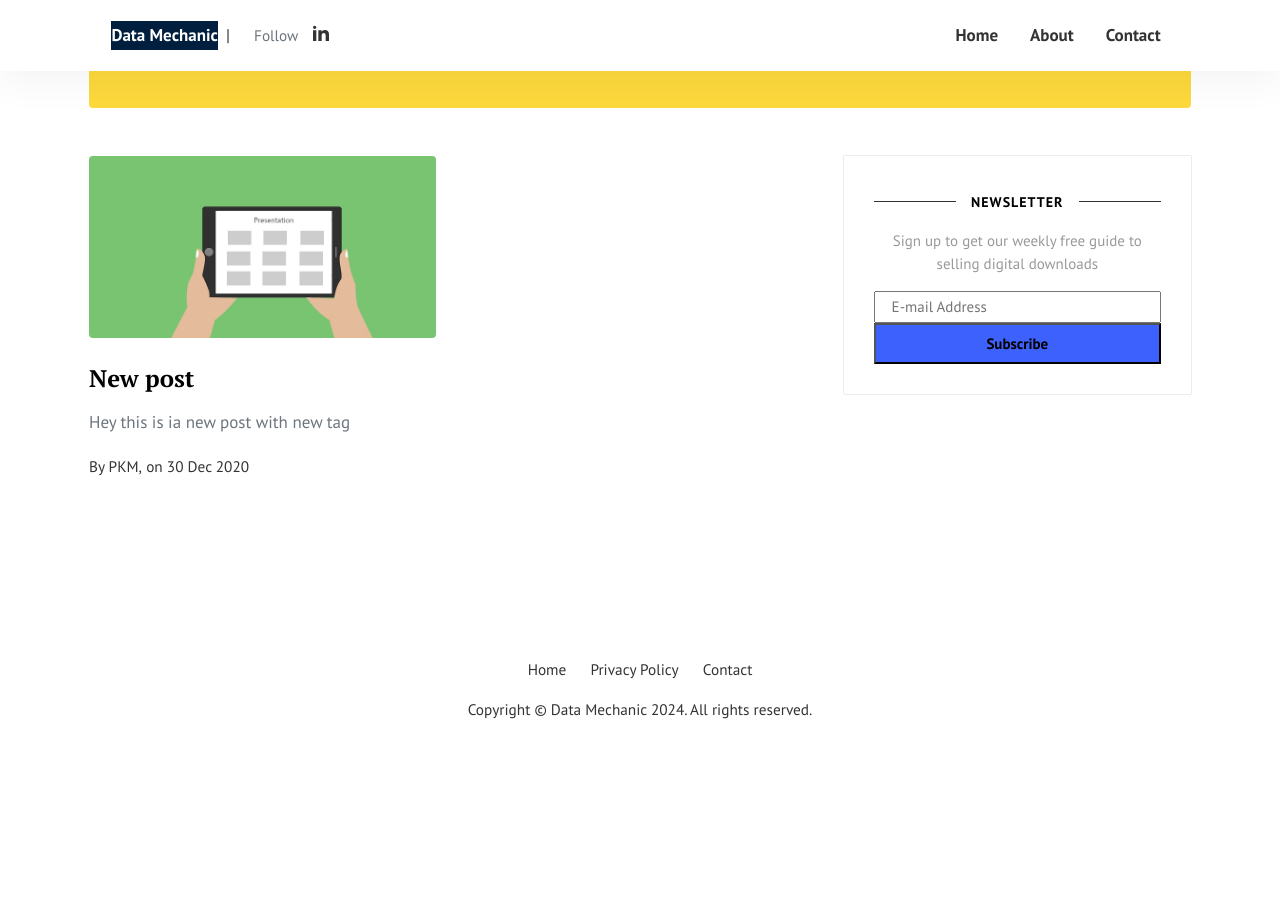
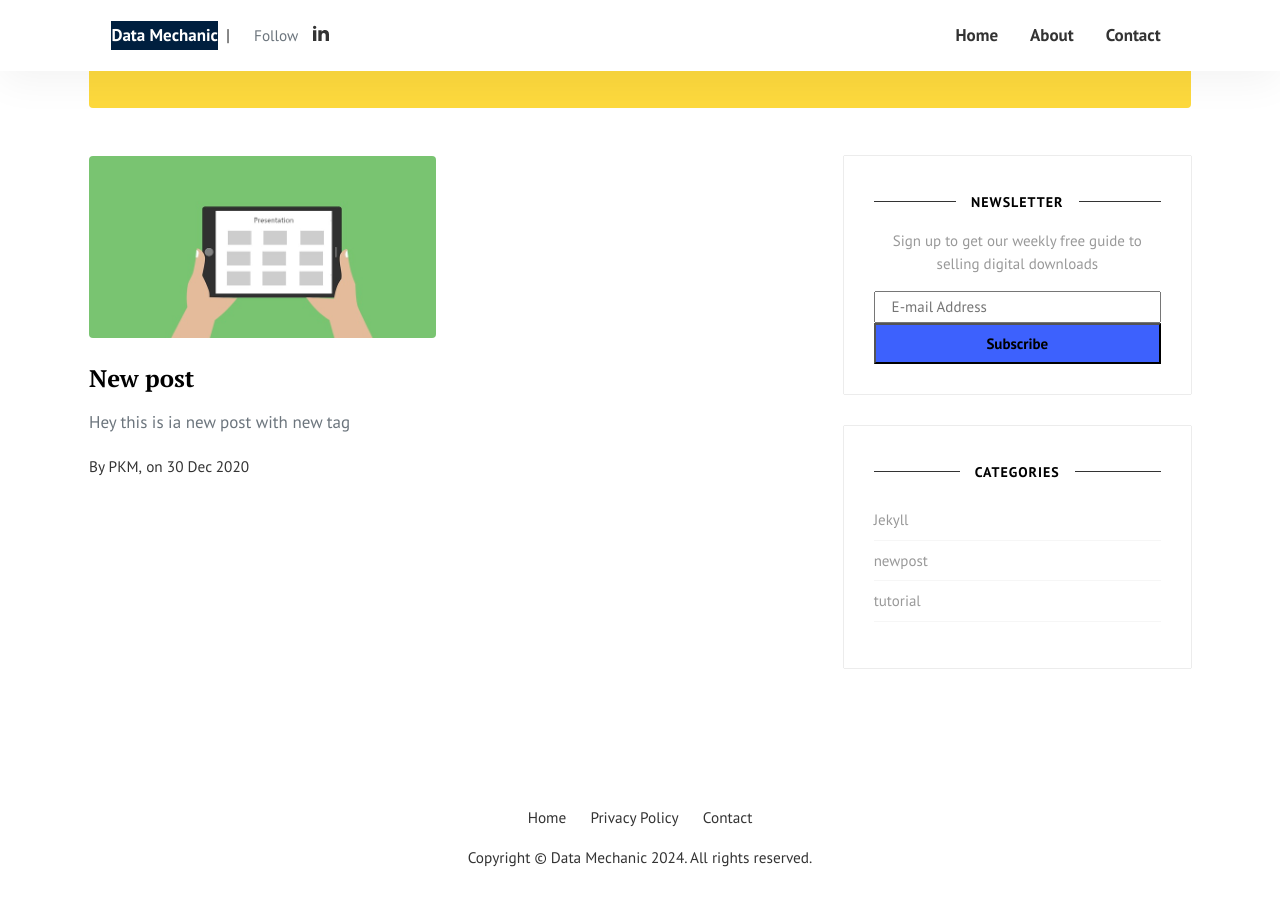
Before and after one commit to pradeap/dev-data-mechanic-website, a Jekyll site: the page built from index.html, in a window 1280 px wide and 900 px high, scrolled down 525 px. Built offline with Jekyll 4.4.1, drawn with Linux system fonts in a browser that asks for light colours; the list of posts is cut into pages by our own code; comment, search, counter and statistics services are not loaded; before the commit the page ends 1277 px from its top, so only the background shows below that.

Commit message:
CATEGORIES

```diff
--- a/_includes/sidebar.html
+++ b/_includes/sidebar.html
@@ -8,3 +8,15 @@
         <img src="{{site.baseurl}}/assets/images/ad.png">
     </div>
 </div> -->
+
+<div class="sidebar-section">
+    <h5><span>Categories</span></h5>
+    <ul>
+        {% assign all_categories = site.categories | sort %}
+        {% for category in all_categories %}
+            <li>
+                <a href="/categories/{{ category | first | slugize }}/">{{ category | first }}</a>
+            </li>
+        {% endfor %}
+    </ul>
+</div>
```
